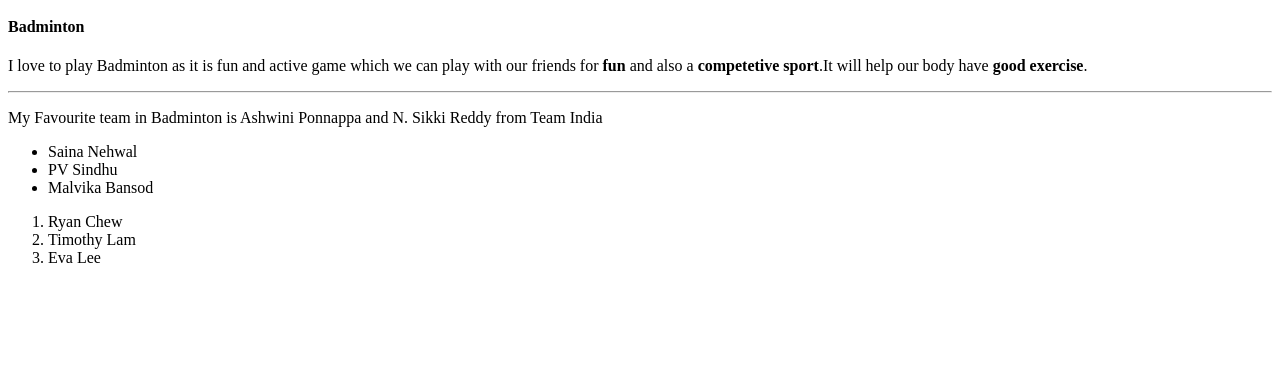
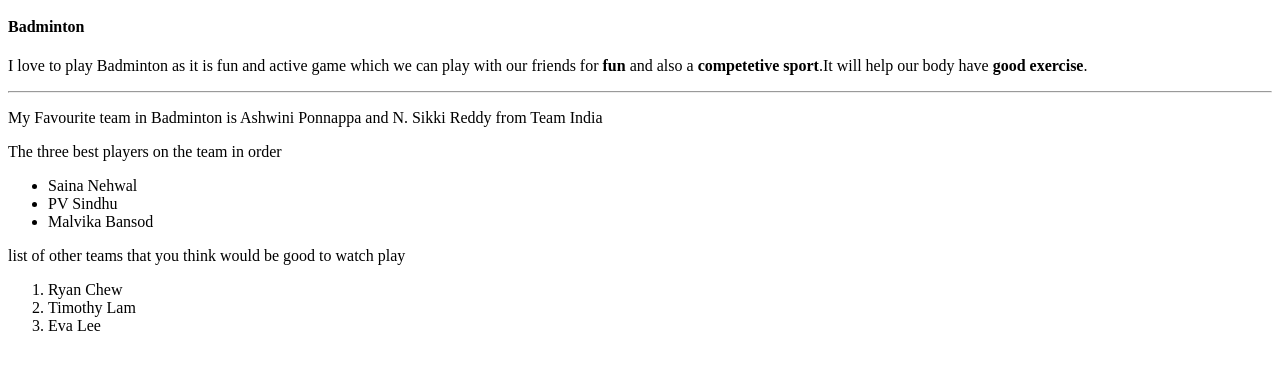
Before and after one commit to 44-563-Web-Apps-S23/44563-webapps-assignment-3-Pravallika-Mummadi, a plain HTML site: page index.html in a window 1280 px wide. Shown: the part 119-488 px from the top of the page. Drawn offline with Linux system fonts and the light colour scheme.

Commit message:
Update index.html

```diff
--- a/index.html
+++ b/index.html
@@ -22,12 +22,14 @@ my life is less dramatic.I love to travel a lot and explore adventurous things ,
 
 <p> My Favourite team in Badminton is Ashwini Ponnappa and N. Sikki Reddy from Team India</p>
 
+<p>The three best players on the team in order</p>
 <ul>
   <li>Saina Nehwal</li>
   <li>PV Sindhu</li>
   <li>Malvika Bansod</li>
 </ul>
 
+<p>list of other teams that you think would be good to watch play</p>
 <ol>
   <li>Ryan Chew</li>
   <li>Timothy Lam</li>
```
